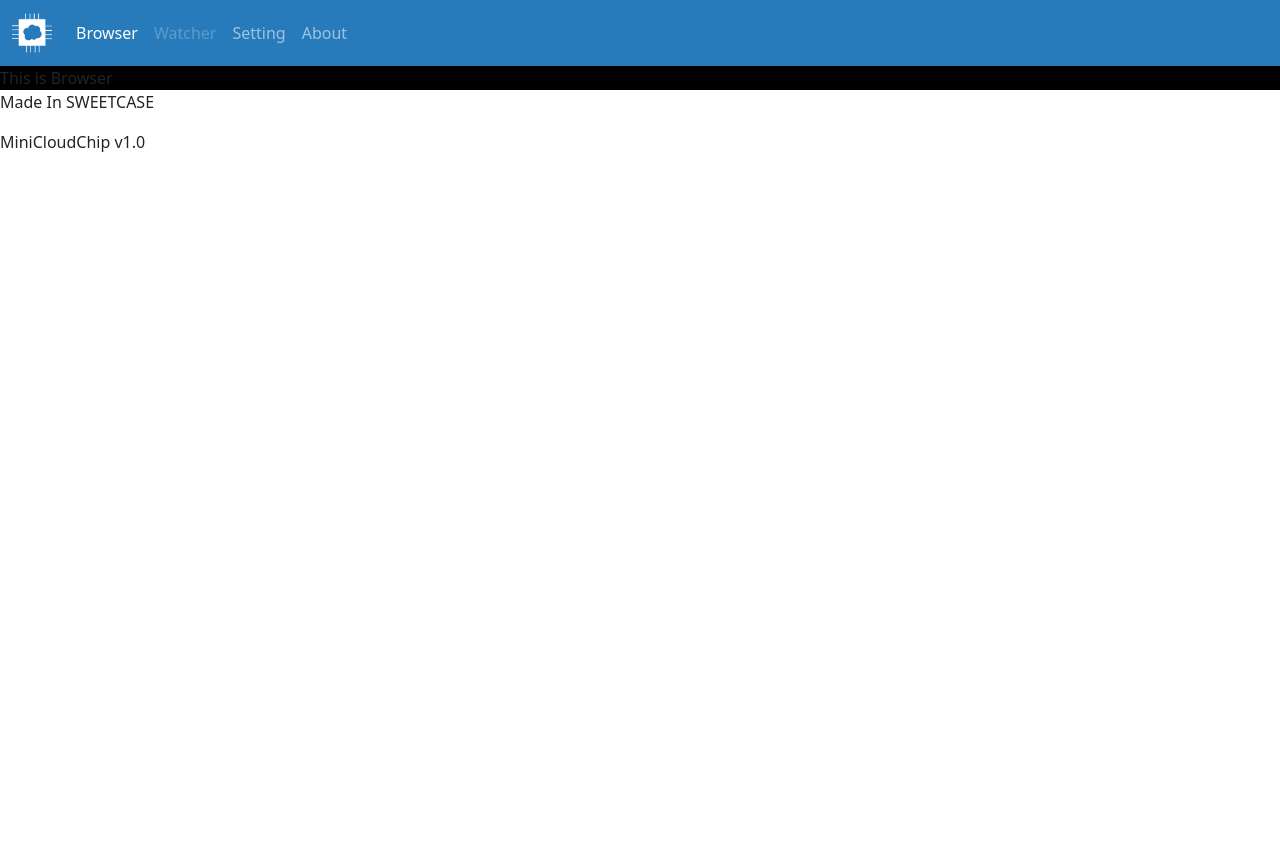
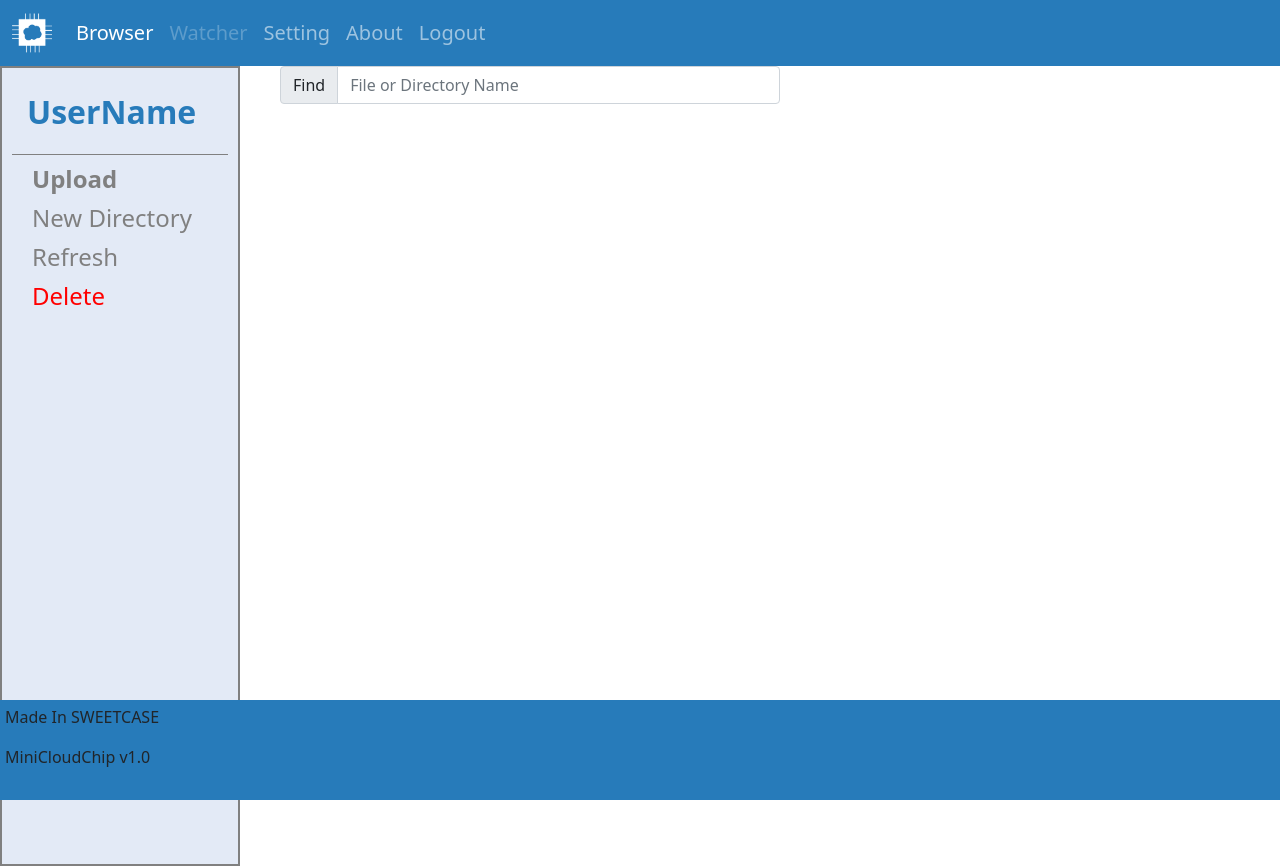
Before and after one commit to SweetCase-Cobalto/MicroCloudChip, a Django app: page /microcloudchip/main/browser in a window 1280 px wide. Before the commit the page ends 152 px from the top, so only its background shows below. Run offline with Django 3.2, Linux system fonts and the light colour scheme.

Commit message:
add left menu side and search edit

```diff
--- a/app/static/app/css/browser.css
+++ b/app/static/app/css/browser.css
@@ -1,5 +1,18 @@
-#browser {
-    width: 100%;
-    height: 80%;
-    background-color: black;
+html, body {
+    height: 100%;
 }
+#menu-browser-upload {
+    font-weight: bold;
+}
+#menu-browser-delete {
+    color: red;
+}
+.browser-container {
+    float: right;
+}
+#browser-search {
+    position: relative;
+    width: 500px;
+
+    right: 100%;
+}
--- a/app/static/app/css/main.css
+++ b/app/static/app/css/main.css
@@ -2,3 +2,34 @@ nav {
     background-color: #277BBA;
     color: white;
 }
+
+
+.menu {
+    float: left;
+    width: 240px;
+    height: 100%;
+    background-color: #E3EAF6;
+    border: gray 2px solid;
+    padding: 10px;
+}
+.menu-username {
+    font-weight: bold;
+    color: #277BBA;
+    padding: 15px;
+}
+.menu-list {
+    margin: 10px;
+}
+.menu-item {
+    margin: 10px;
+    color: gray;
+    cursor: pointer;
+}
+#footer {
+    width: 100%;
+    height: 100px;
+    background-color:#277BBA;
+    position: fixed;
+    bottom: 0;
+    padding: 5px;
+}
--- a/app/templates/app/login.html
+++ b/app/templates/app/login.html
@@ -22,7 +22,7 @@
                 <input type='text' class="login-line-edit form-control" name='id' required ><br>
             </div>
             <div class="login-line" id='pswd-line'>
-                <label for='id' class="login-line-title"><b>PSWD: </b></label>
+                <label for='pswd' class="login-line-title"><b>PSWD: </b></label>
                 <input type='password' class="login-line-edit form-control" name='pswd' required >
             </div>
             <button type='button' id='login-btn'>Login</button>
--- a/app/templates/app/main.html
+++ b/app/templates/app/main.html
@@ -20,7 +20,7 @@
                 <img src="{% static 'app/img/logo-white.png'%}" alt="" width="40" height="40">
             </a>
             <div class="collapse navbar-collapse" id="navbarNav">
-                <ul class="navbar-nav">
+                <ul class="navbar-nav" style="font-size: 20px;">
                     <li class="nav-item">
                         {% if type == "browser" %}
                         <a class="nav-link active" aria-current="page" href="browser">Browser</a>
@@ -45,12 +45,16 @@
                         <a class="nav-link" href="about">About</a>
                         {% endif %}
                     </li>
+                    <li class="nav-item">
+                        <a class="nav-link">Logout</a>
+                    </li>
                 </ul>
               </div>
         </div>
 
     </nav>
 
+    <div style="width: 100%; height: 100%;">
         {% if type == "browser" %}
         {% include 'app/main/browser.html' %}
         {% elif type == "setting" %}
@@ -58,6 +62,9 @@
         {% elif type == "about" %}
         {% include 'app/main/about.html' %}
         {% endif %}
+    </div>
+    <div id="footer">
         {% include 'app/main/footer.html' %}
+    </div>
 </body>
 </html>
--- a/app/templates/app/main/browser.html
+++ b/app/templates/app/main/browser.html
@@ -4,12 +4,30 @@
     {% load static %}
     <meta charset="UTF-8">
     <meta name="viewport" content="width=device-width, initial-scale=1.0">
+
     <link rel='stylesheet' type='text/css' href="{% static 'app/css/browser.css' %}" >
+    <link rel='stylesheet' type='text/css' href="{% static 'app/css/main.css' %}" >
     <script src="https://code.jquery.com/jquery-3.4.1.min.js"></script>
 </head>
 <body>
-    <div id="browser">
-        This is Browser
+    <div class="menu" id="browser-menu">
+        <div>
+            <h2 class="menu-username" id="browser-menu-username">UserName</h2>
+        </div>
+        <div style="height: 1px; width: 100%; background-color: gray;"></div>
+        <div class="menu-list" id="browser-menu-list">
+            <h4 class="menu-item" id="menu-browser-upload">Upload</h4>
+            <h4 class="menu-item" id="menu-browser-new-directory">New Directory</h4>
+            <h4 class="menu-item" id="menu-browser-new-refresh">Refresh</h4>
+            <h4 class="menu-item" id="menu-browser-delete">Delete</h4>
+        </div>
+    </div>
+    <div class="browser-container">
+        <!-- Search Line -->
+        <div class="input-group mb-3" id="browser-search">
+            <span class="input-group-text">Find</span>
+            <input type="text" class="form-control" placeholder="File or Directory Name" aria-describedby="browser-search">
+          </div>
     </div>
 </body>
 </html>
--- a/app/templates/app/main/footer.html
+++ b/app/templates/app/main/footer.html
@@ -1,8 +1,10 @@
 <!DOCTYPE html>
 <html lang="ko">
 <head>
+    {% load static %}
     <meta charset="UTF-8">
     <meta name="viewport" content="width=device-width, initial-scale=1.0">
+    <link rel='stylesheet' type='text/css' href="{% static 'app/css/footer.css' %}" >
 
 </head>
 <body>
```
Also changed, not shown: app/static/app/css/footer.css (added), app/static/app/img/Files.gif (added), app/static/app/img/folder.gif (added). Lines whose indentation alone changed are shown as unchanged.
